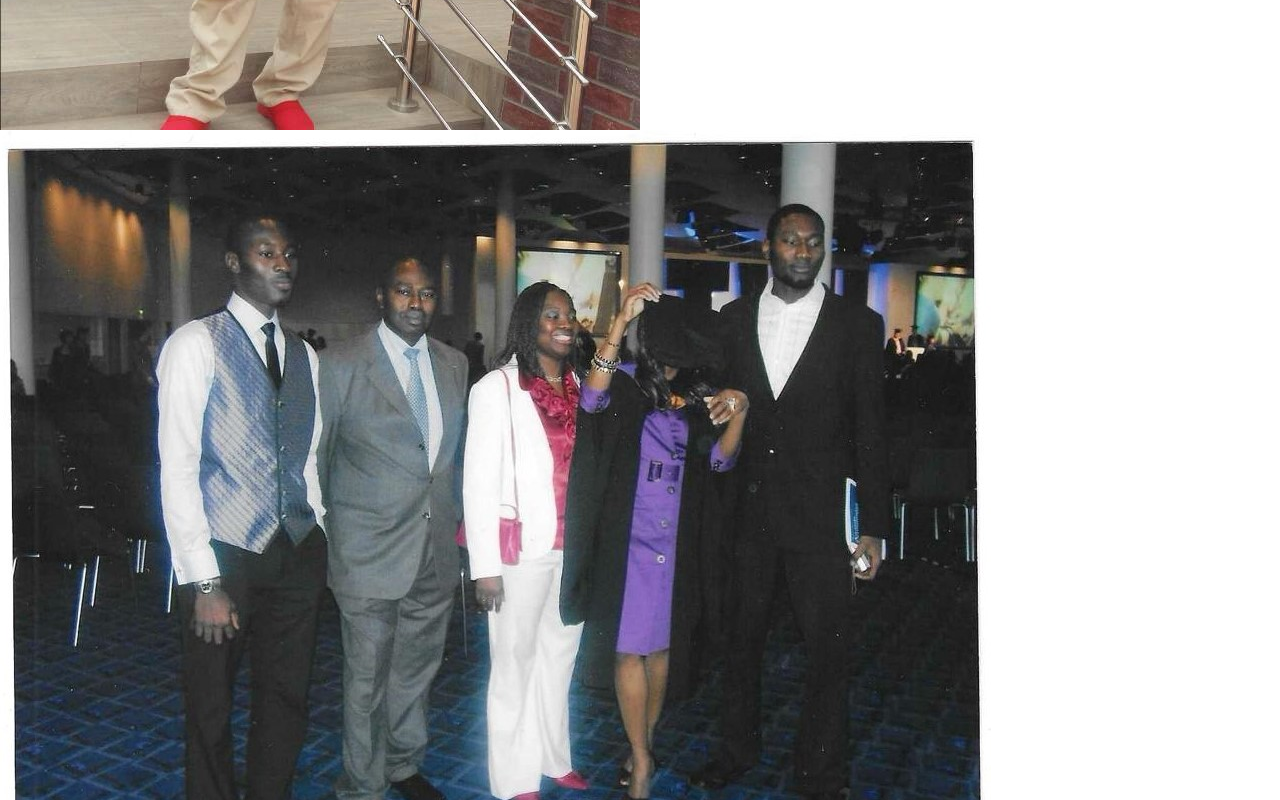
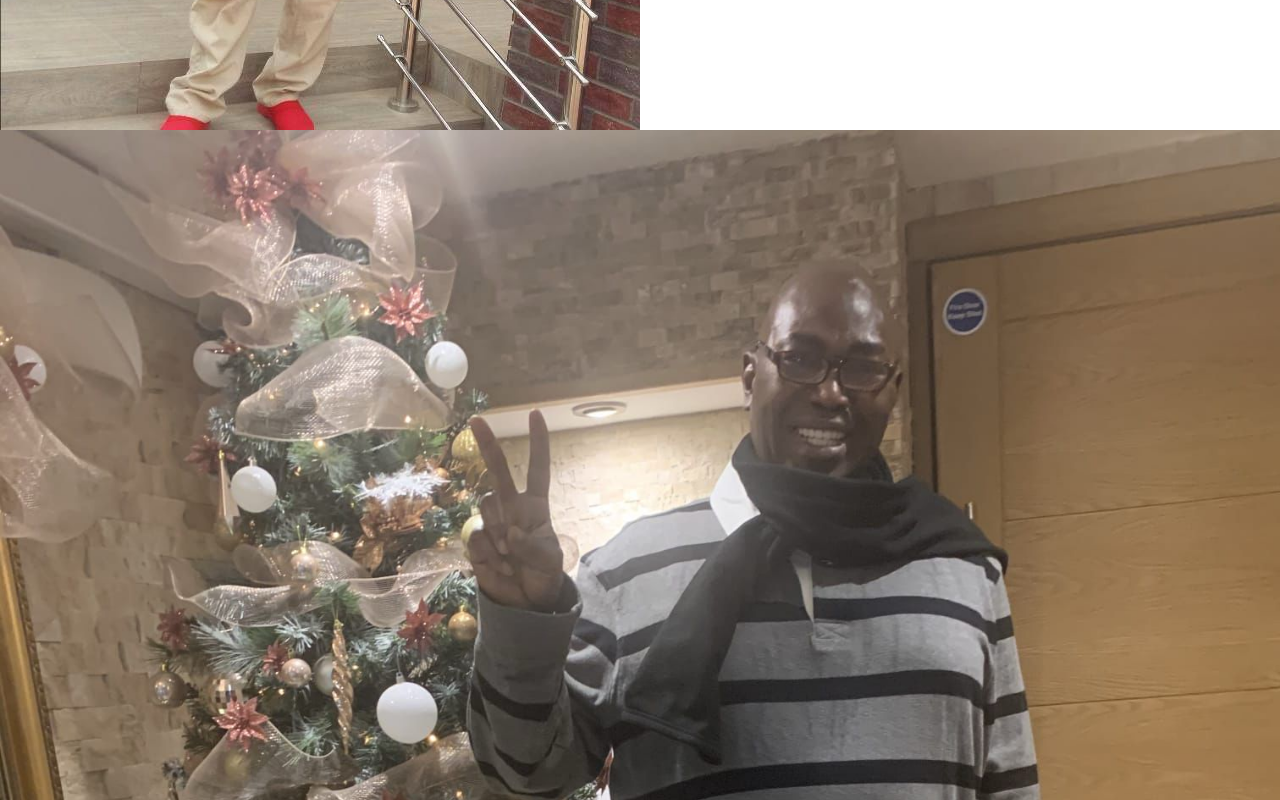
Before and after one commit to odemakin-victoria/memorial-site, a Next.js app: page /Album in a window 1280 px wide. Shown: the part 4680-5480 px from the top of the page. Built offline with nearby package versions, Linux system fonts and the light colour scheme.

Commit message:
chores: update modifications

```diff
--- a/src/pages/Album/index.tsx
+++ b/src/pages/Album/index.tsx
@@ -53,6 +53,8 @@ const galleryImages = [
   { id: 1, url: Photo1, alt: "Family outdoor moment" },
   { id: 3, url: Photo3, alt: "Indoor family time" },
   { id: 4, url: Photo4, alt: "Sunset family" },
+	  { id: 46, url: Photo46, alt: "Together", objectFit: "contain" },
+
   { id: 8, url: Photo8, alt: "Family in water" },
   { id: 9, url: Photo9, alt: "Indoor family time", objectFit: "contain" },
   { id: 7, url: Photo7, alt: "Family outdoor moment", objectFit: "contain" },
@@ -72,6 +74,8 @@ const galleryImages = [
   { id: 28, url: Photo28, alt: "Portrait" },
 
   { id: 16, url: Photo16, alt: "Beach time" },
+	  { id: 45, url: Photo45, alt: "Family photo",objectFit: "contain" },
+
   { id: 17, url: Photo17, alt: "Family moment" },
   { id: 19, url: Photo19, alt: "Together", objectFit: "contain" },
   { id: 21, url: Photo21, alt: "Family time", objectFit: "contain" },
@@ -91,10 +95,8 @@ const galleryImages = [
   { id: 40, url: Photo40, alt: "Family photo" },
   { id: 41, url: Photo41, alt: "Together" },
   { id: 42, url: Photo42, alt: "Family gathering" },
-	  { id: 43, url: Photo43, alt: "Family gathering" },
+	  { id: 43, url: Photo43, alt: "Family gathering",objectFit: "contain" },
   { id: 44, url: Photo44, alt: "Wedding celebration" },
-  { id: 45, url: Photo45, alt: "Family photo" },
-  { id: 46, url: Photo46, alt: "Together" },
 ];
 
 const GalleryFullPage = ({ onBack }) => {
```
